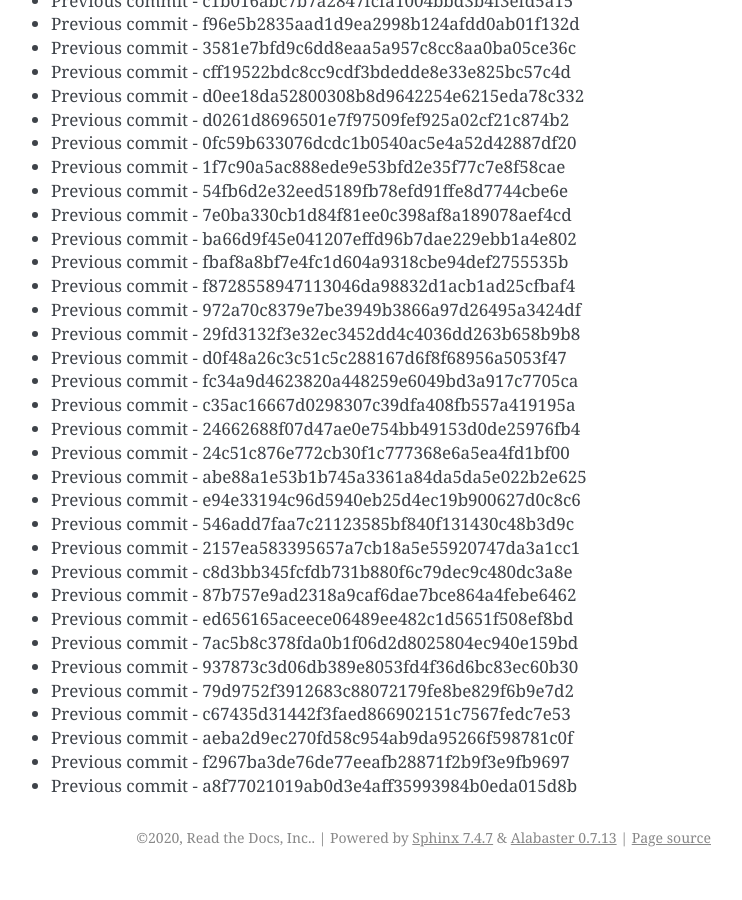
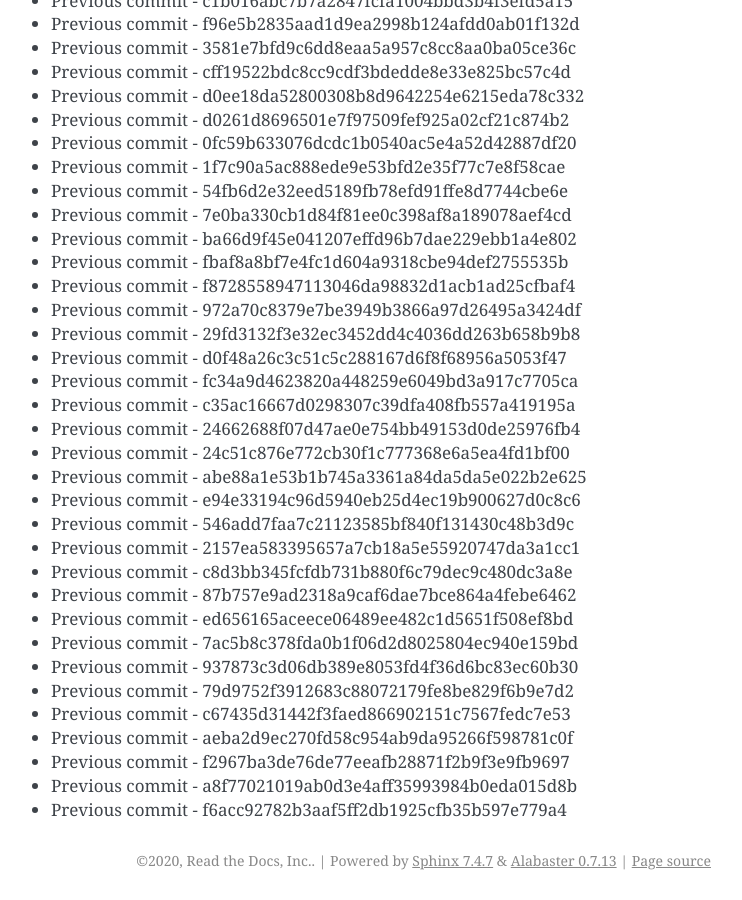
Before and after one commit to readthedocs/rtd-git-stresstest, a Sphinx documentation site: the page built from docs/updates.rst, in a window 1280 px wide and 900 px high, scrolled down 70475 px. Shown: the whole window, without its empty margins (399-1141 px from the left). Built offline with Sphinx 7.4.7, drawn with Linux system fonts in a browser that asks for light colours; before the commit the page ends 71352 px from its top, so only the background shows below that.

Commit message:
Generating commit from previous: f6acc92782b3aaf5ff2db1925cfb35b597e779a4

```diff
--- a/docs/updates.rst
+++ b/docs/updates.rst
@@ -2993,3 +2993,4 @@ It can be tested for any performance characteristics.
 * Previous commit - aeba2d9ec270fd58c954ab9da95266f598781c0f
 * Previous commit - f2967ba3de76de77eeafb28871f2b9f3e9fb9697
 * Previous commit - a8f77021019ab0d3e4aff35993984b0eda015d8b
+* Previous commit - f6acc92782b3aaf5ff2db1925cfb35b597e779a4
```
